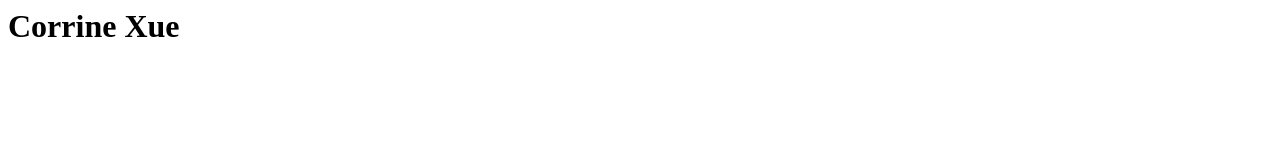
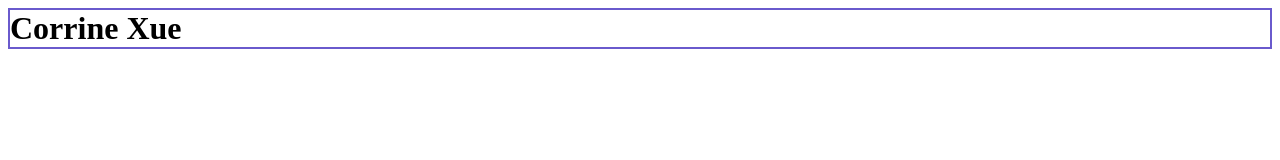
Before and after one commit to corrinexue/corrinexue.github.io, a plain HTML site: page index.html in a window 1280 px wide. Drawn offline with Linux system fonts and the light colour scheme.

Commit message:
Update index.html

```diff
--- a/index.html
+++ b/index.html
@@ -1 +1 @@
-<h1 style="border:2px SlateBlue;">Corrine Xue</h1>
+<h1 style="border:2px solid SlateBlue;">Corrine Xue</h1>
```
